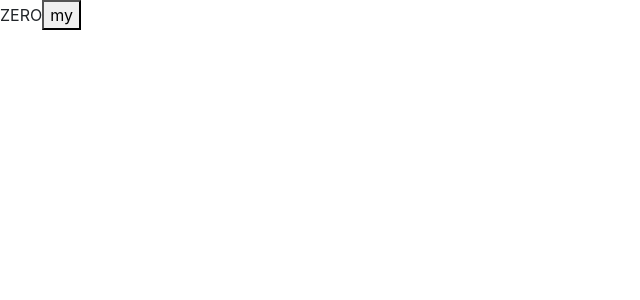
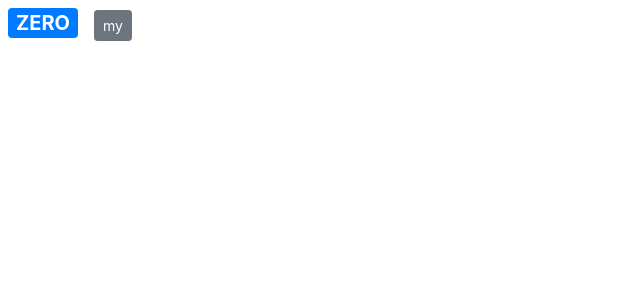
Before and after one commit to Sumanthku17/counter-mosh, a React (Create React App) app: page / in a window 1280 px wide. Shown: the top 300 px of the page, without its empty margins (0-640 px from the left). Built offline with nearby package versions, Linux system fonts and the light colour scheme.

Commit message:
className in JSX & style={} attri

```diff
--- a/src/components/counter.jsx
+++ b/src/components/counter.jsx
@@ -5,18 +5,23 @@ class Counter extends Component {
     {
         count : 0
     };
+    styles =
+    {
+        fontWeight : "bold",
+        fontSize : 20
+    };
     render() {
         return (
         <React.Fragment>
-            <span>{this.myfunc()}</span>
-            <button>my</button>
+            <span style={this.styles} className="badge badge-primary m-2">{this.myfunc()}</span>
+            <button className="btn btn-secondary btn-sm m-2">my</button>
         </React.Fragment>
         );
     }
 
     myfunc()
     {
-        const {count : co} = this.state;
+        const {count : co} = this.state; //obj destruction
         return co === 0 ? "ZERO" : co;
     }
 
```
